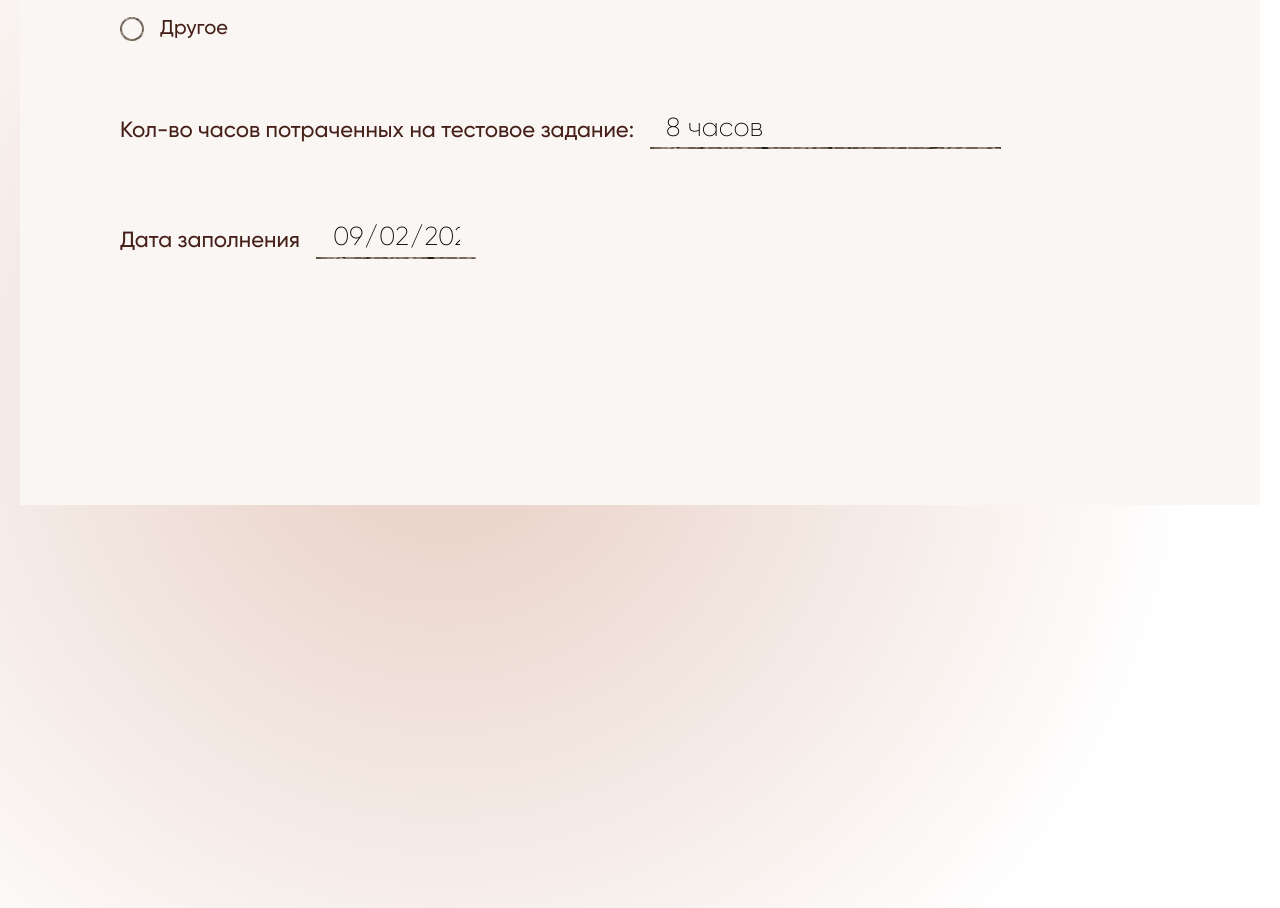
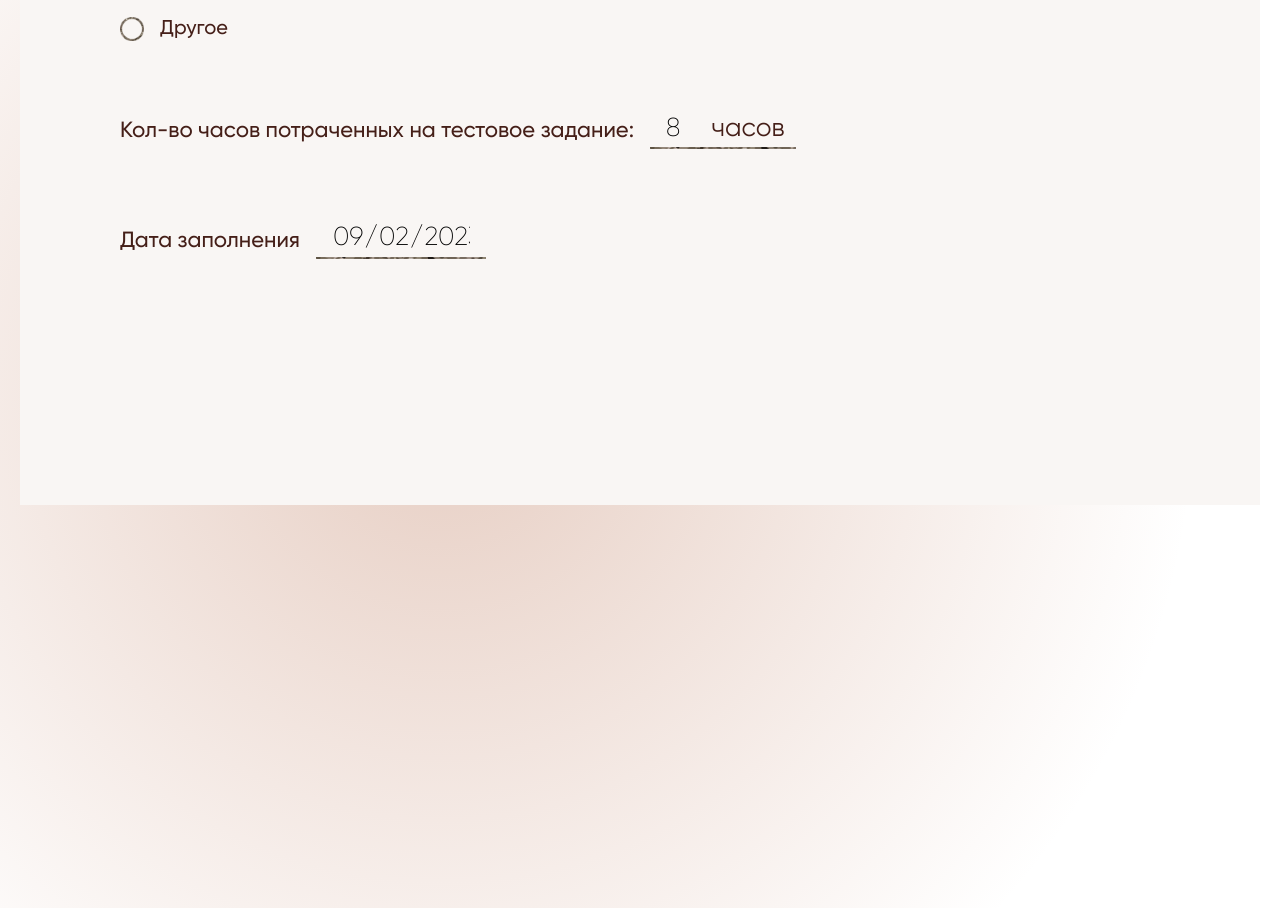
Before and after one commit to sultonbayevogabek/task-anketa, a plain HTML site: page index.html in a window 1280 px wide. Shown: the part 2552-3460 px from the top of the page. Drawn offline with Linux system fonts and the light colour scheme.

Commit message:
add changes

```diff
--- a/css/styles.css
+++ b/css/styles.css
@@ -246,6 +246,8 @@ img {
     flex-grow: 1;
 }
 
+
+
 .form-field::after {
     content: "";
     display: block;
@@ -254,6 +256,19 @@ img {
     background-image: url("../img/decoration/border-decoration.png");
     background-size: auto 2px;
     background-repeat: repeat-x;
+}
+
+
+.form-field__inner{
+    display: flex;
+    align-items: center;
+    justify-content: center;
+    padding-left: 12px;
+    padding-right:12px ;
+}
+
+.form-field__inner span {
+    font-size: 26px;
 }
 
 .form-control {
@@ -267,6 +282,13 @@ img {
     background-color: transparent;
     border: none;
     appearance: none;
+}
+
+
+.form-control--time {
+    width: 3ch;
+    padding-left: 4px;
+    padding-right: 4px;
 }
 
 .form-control:focus {
@@ -650,6 +672,6 @@ img {
 }
 
 .form-control--date {
-    width: 160px;
+    width: 170px;
     text-align: center;
 }
--- a/index.html
+++ b/index.html
@@ -489,14 +489,17 @@
                 <label class="form-label">
                     <span class="form-label-text">Кол-во часов потраченных на тестовое задание:</span>
                     <span class="form-field">
-                        <input class="form-control" type="text" value="8 часов" name="duration">
+                        <span class="form-field__inner">
+                            <input class="form-control form-control--time" type="number" value="8" name="duration" min="1" max="3">
+                            <span>часов</span>
+                        </span>
                     </span>
                 </label>
 
                 <label class="form-label">
                     <span class="form-label-text">Дата заполнения</span>
                     <span class="form-field">
-                        <input class="form-control form-control--date" id="time" type="date" name="time">
+                        <input class="form-control form-control--date" id="time" type="date" name="time" >
                     </span>
                 </label>
             </fieldset>
```
